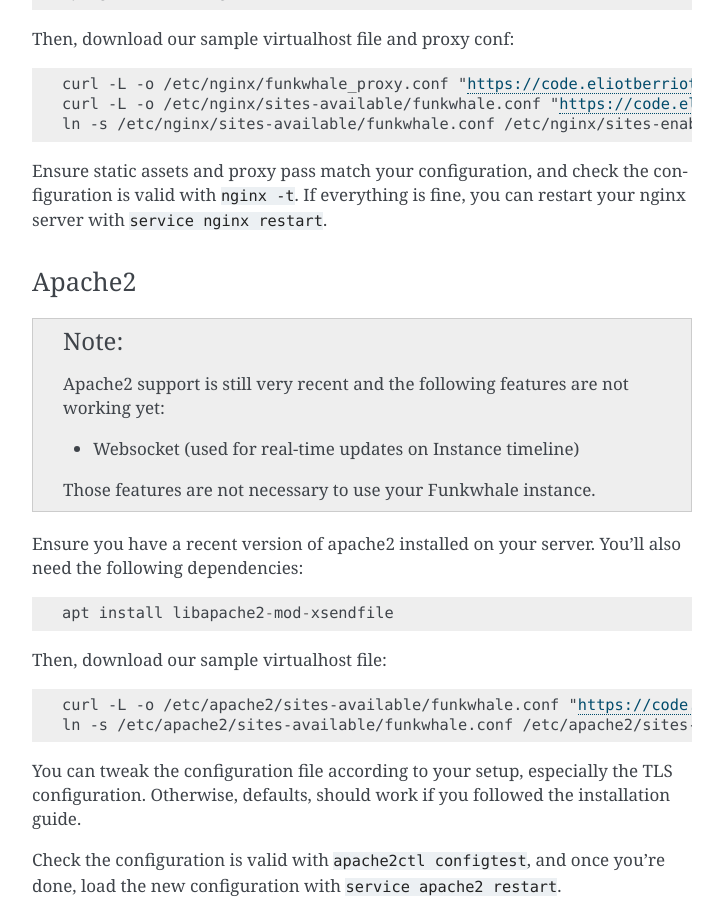
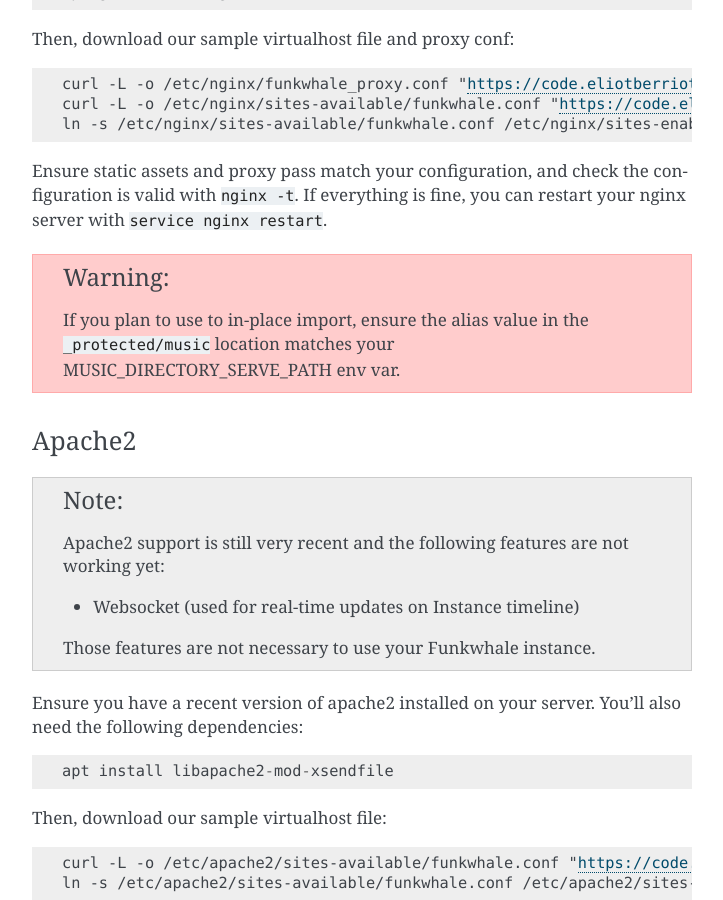
Before and after one commit to RYGhub/funkwhale, a Sphinx documentation site: the page built from docs/installation/index.rst, in a window 1280 px wide and 900 px high, scrolled down 2158 px. Shown: the whole window, without its empty margins (388-1111 px from the left). Built offline with Sphinx 7.4.7, drawn with Linux system fonts in a browser that asks for light colours; pages that are not in the unit, such as notebooks, are missing from menus.

Commit message:
Fix #247: Added warning about _protected/music location in nginx configuration

```diff
--- a/docs/installation/index.rst
+++ b/docs/installation/index.rst
@@ -114,6 +114,13 @@
 Ensure static assets and proxy pass match your configuration, and check the configuration is valid with ``nginx -t``.
 If everything is fine, you can restart your nginx server with ``service nginx restart``.
 
+.. warning::
+
+    If you plan to use to in-place import, ensure the alias value
+    in the ``_protected/music`` location matches your MUSIC_DIRECTORY_SERVE_PATH
+    env var.
+
+
 Apache2
 ^^^^^^^
 
```
Also changed, not shown: 1 other file.
